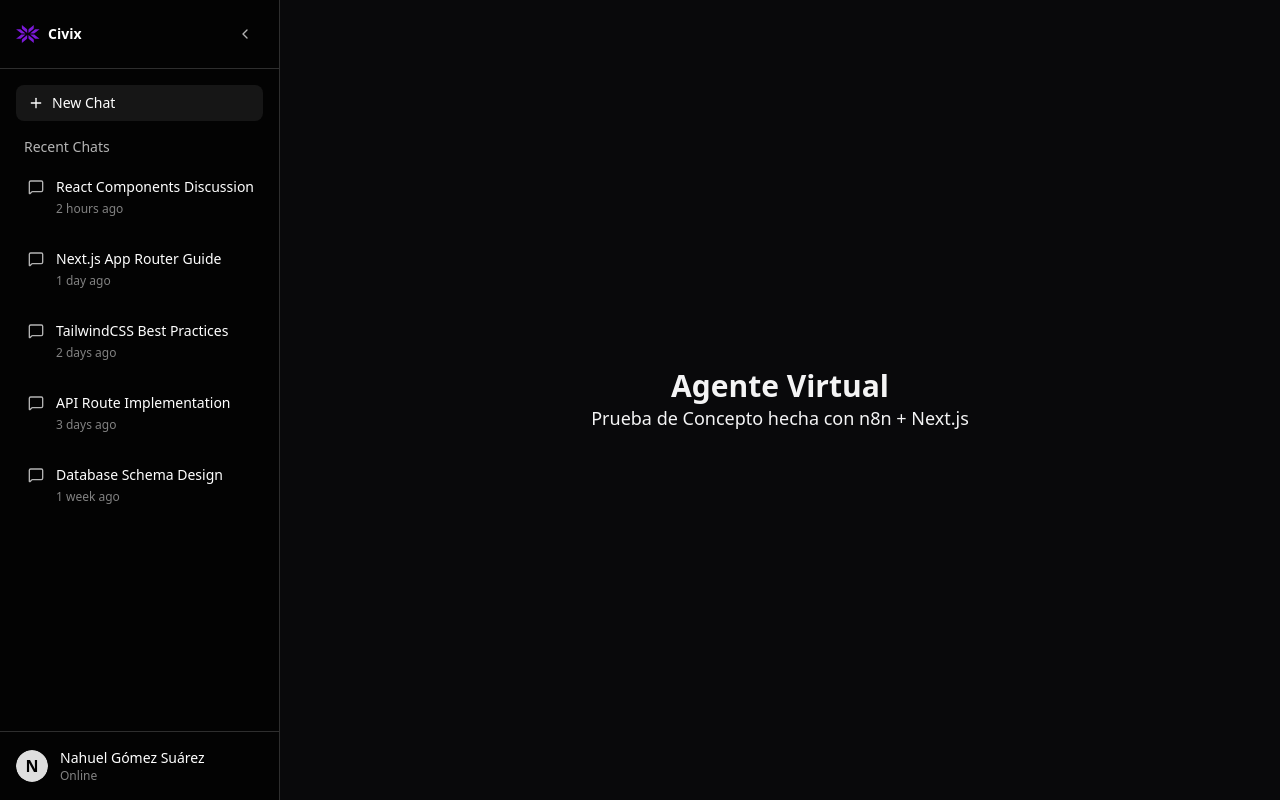
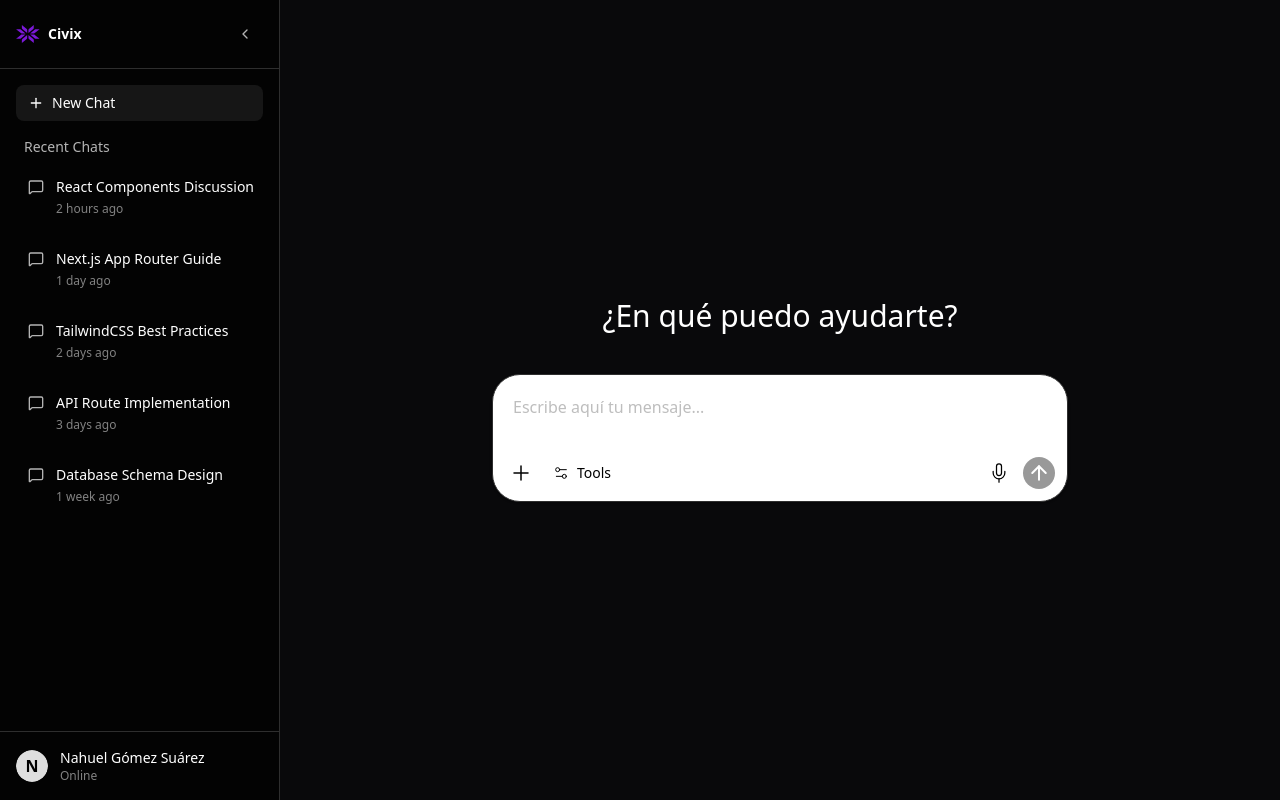
Before and after one commit to nahugomez/n8n-nextjs-poc, a Next.js app: page / in a window 1280 px wide. Built offline with nearby package versions, Linux system fonts and the light colour scheme.

Commit message:
feat: add prompt input component with image and voice support to home page

```diff
--- a/src/app/page.tsx
+++ b/src/app/page.tsx
@@ -1,8 +1,14 @@
+import { PromptBox } from "@/components/prompt-input/prompt-input";
+
 export default function Home() {
   return (
-    <div className="flex flex-col justify-center items-center h-screen w-screens">
-      <h1 className="text-3xl font-bold">Agente Virtual</h1>
-      <p className="text-lg">Prueba de Concepto hecha con n8n + Next.js</p>
+    <div className="flex flex-col justify-center items-center w-full h-screen">
+      <div className="flex flex-col gap-10 w-full max-w-xl">
+          <p className="text-3xl text-center text-white">
+            ¿En qué puedo ayudarte?
+        </p>
+          <PromptBox />
+      </div>
     </div>
   );
 }
--- a/src/components/prompt-input/prompt-input.tsx
+++ b/src/components/prompt-input/prompt-input.tsx
@@ -1,3 +1,5 @@
+"use client";
+
 import * as React from "react";
 import * as TooltipPrimitive from "@radix-ui/react-tooltip";
 import * as PopoverPrimitive from "@radix-ui/react-popover";
@@ -13,14 +15,14 @@ const TooltipContent = React.forwardRef<React.ElementRef<typeof TooltipPrimitive
 TooltipContent.displayName = TooltipPrimitive.Content.displayName;
 const Popover = PopoverPrimitive.Root;
 const PopoverTrigger = PopoverPrimitive.Trigger;
-const PopoverContent = React.forwardRef<React.ElementRef<typeof PopoverPrimitive.Content>, React.ComponentPropsWithoutRef<typeof PopoverPrimitive.Content>>(({ className, align = "center", sideOffset = 4, ...props }, ref) => ( <PopoverPrimitive.Portal><PopoverPrimitive.Content ref={ref} align={align} sideOffset={sideOffset} className={cn("z-50 w-64 rounded-xl bg-popover dark:bg-[#303030] p-2 text-popover-foreground dark:text-white shadow-md outline-none animate-in data-[state=open]:fade-in-0 data-[state=closed]:fade-out-0 data-[state=open]:zoom-in-95 data-[state=closed]:zoom-out-95 data-[side=bottom]:slide-in-from-top-2 data-[side=left]:slide-in-from-right-2 data-[side=right]:slide-in-from-left-2 data-[side=top]:slide-in-from-bottom-2", className)} {...props} /></PopoverPrimitive.Portal>));
+const PopoverContent = React.forwardRef<React.ElementRef<typeof PopoverPrimitive.Content>, React.ComponentPropsWithoutRef<typeof PopoverPrimitive.Content>>(({ className, align = "center", sideOffset = 4, ...props }, ref) => ( <PopoverPrimitive.Portal><PopoverPrimitive.Content ref={ref} align={align} sideOffset={sideOffset} className={cn("z-50 w-64 rounded-xl bg-popover p-2 text-popover-foreground shadow-md outline-none animate-in data-[state=open]:fade-in-0 data-[state=closed]:fade-out-0 data-[state=open]:zoom-in-95 data-[state=closed]:zoom-out-95 data-[side=bottom]:slide-in-from-top-2 data-[side=left]:slide-in-from-right-2 data-[side=right]:slide-in-from-left-2 data-[side=top]:slide-in-from-bottom-2", className)} {...props} /></PopoverPrimitive.Portal>));
 PopoverContent.displayName = PopoverPrimitive.Content.displayName;
 const Dialog = DialogPrimitive.Root;
 const DialogPortal = DialogPrimitive.Portal;
 const DialogTrigger = DialogPrimitive.Trigger;
 const DialogOverlay = React.forwardRef<React.ElementRef<typeof DialogPrimitive.Overlay>, React.ComponentPropsWithoutRef<typeof DialogPrimitive.Overlay>>(({ className, ...props }, ref) => ( <DialogPrimitive.Overlay ref={ref} className={cn("fixed inset-0 z-50 bg-black/60 backdrop-blur-sm data-[state=open]:animate-in data-[state=closed]:animate-out data-[state=closed]:fade-out-0 data-[state=open]:fade-in-0", className)} {...props} />));
 DialogOverlay.displayName = DialogPrimitive.Overlay.displayName;
-const DialogContent = React.forwardRef<React.ElementRef<typeof DialogPrimitive.Content>, React.ComponentPropsWithoutRef<typeof DialogPrimitive.Content>>(({ className, children, ...props }, ref) => ( <DialogPortal><DialogOverlay /><DialogPrimitive.Content ref={ref} className={cn("fixed left-[50%] top-[50%] z-50 grid w-full max-w-[90vw] md:max-w-[800px] translate-x-[-50%] translate-y-[-50%] gap-4 border-none bg-transparent p-0 shadow-none duration-300 data-[state=open]:animate-in data-[state=closed]:animate-out data-[state=closed]:fade-out-0 data-[state=open]:fade-in-0 data-[state=closed]:zoom-out-95 data-[state=open]:zoom-in-95", className)} {...props}><div className="relative bg-card dark:bg-[#303030] rounded-[28px] overflow-hidden shadow-2xl p-1">{children}<DialogPrimitive.Close className="absolute right-3 top-3 z-10 rounded-full bg-background/50 dark:bg-[#303030] p-1 hover:bg-accent dark:hover:bg-[#515151] transition-all"><XIcon className="h-5 w-5 text-muted-foreground dark:text-gray-200 hover:text-foreground dark:hover:text-white" /><span className="sr-only">Close</span></DialogPrimitive.Close></div></DialogPrimitive.Content></DialogPortal>));
+const DialogContent = React.forwardRef<React.ElementRef<typeof DialogPrimitive.Content>, React.ComponentPropsWithoutRef<typeof DialogPrimitive.Content>>(({ className, children, ...props }, ref) => ( <DialogPortal><DialogOverlay /><DialogPrimitive.Content ref={ref} className={cn("fixed left-[50%] top-[50%] z-50 grid w-full max-w-[90vw] md:max-w-[800px] translate-x-[-50%] translate-y-[-50%] gap-4 border-none bg-transparent p-0 shadow-none duration-300 data-[state=open]:animate-in data-[state=closed]:animate-out data-[state=closed]:fade-out-0 data-[state=open]:fade-in-0 data-[state=closed]:zoom-out-95 data-[state=open]:zoom-in-95", className)} {...props}><div className="relative bg-card rounded-[28px] overflow-hidden shadow-2xl p-1">{children}<DialogPrimitive.Close className="absolute top-3 right-3 z-10 p-1 rounded-full transition-all bg-background/50 hover:bg-accent"><XIcon className="w-5 h-5 text-muted-foreground hover:text-gray-500" /><span className="sr-only">Close</span></DialogPrimitive.Close></div></DialogPrimitive.Content></DialogPortal>));
 DialogContent.displayName = DialogPrimitive.Content.displayName;
 
 // --- SVG Icon Components ---
@@ -61,24 +63,24 @@ export const PromptBox = React.forwardRef<HTMLTextAreaElement, React.TextareaHTM
     const ActiveToolIcon = activeTool?.icon;
 
     return (
-      <div className={cn("flex flex-col rounded-[28px] p-2 shadow-sm transition-colors bg-white border dark:bg-[#303030] dark:border-transparent cursor-text", className)}>
+      <div className={cn("flex flex-col p-2 bg-white border shadow-sm transition-colors cursor-text rounded-[28px]", className)}>
         <input type="file" ref={fileInputRef} onChange={handleFileChange} className="hidden" accept="image/*"/>
 
-        {imagePreview && ( <Dialog open={isImageDialogOpen} onOpenChange={setIsImageDialogOpen}> <div className="relative mb-1 w-fit rounded-[1rem] px-1 pt-1"> <button type="button" className="transition-transform" onClick={() => setIsImageDialogOpen(true)}> <img src={imagePreview} alt="Image preview" className="h-14.5 w-14.5 rounded-[1rem]" /> </button> <button onClick={handleRemoveImage} className="absolute right-2 top-2 z-10 flex h-4 w-4 items-center justify-center rounded-full bg-white/50 dark:bg-[#303030] text-black dark:text-white transition-colors hover:bg-accent dark:hover:bg-[#515151]" aria-label="Remove image"> <XIcon className="h-4 w-4" /> </button> </div> <DialogContent> <img src={imagePreview} alt="Full size preview" className="w-full max-h-[95vh] object-contain rounded-[24px]" /> </DialogContent> </Dialog> )}
+        {imagePreview && ( <Dialog open={isImageDialogOpen} onOpenChange={setIsImageDialogOpen}> <div className="relative mb-1 w-fit rounded-[1rem] px-1 pt-1"> <button type="button" className="transition-transform" onClick={() => setIsImageDialogOpen(true)}> <img src={imagePreview} alt="Image preview" className="h-14.5 w-14.5 rounded-[1rem]" /> </button> <button onClick={handleRemoveImage} className="flex absolute top-2 right-2 z-10 justify-center items-center w-4 h-4 text-black rounded-full transition-colors bg-white/50 hover:bg-accent" aria-label="Remove image"> <XIcon className="w-4 h-4" /> </button> </div> <DialogContent> <img src={imagePreview} alt="Full size preview" className="w-full max-h-[95vh] object-contain rounded-[24px]" /> </DialogContent> </Dialog> )}
 
-        <textarea ref={internalTextareaRef} rows={1} value={value} onChange={handleInputChange} placeholder="Message..." className="custom-scrollbar w-full resize-none border-0 bg-transparent p-3 text-foreground dark:text-white placeholder:text-muted-foreground dark:placeholder:text-gray-300 focus:ring-0 focus-visible:outline-none min-h-12" {...props} />
+        <textarea ref={internalTextareaRef} rows={1} value={value} onChange={handleInputChange} placeholder="Escribe aquí tu mensaje..." className="p-3 w-full text-black bg-transparent border-0 resize-none custom-scrollbar placeholder:text-muted-foreground focus:ring-0 focus-visible:outline-none min-h-12" {...props} />
 
         <div className="mt-0.5 p-1 pt-0">
           <TooltipProvider delayDuration={100}>
-            <div className="flex items-center gap-2">
-              <Tooltip> <TooltipTrigger asChild><button type="button" onClick={handlePlusClick} className="flex h-8 w-8 items-center justify-center rounded-full text-foreground dark:text-white transition-colors hover:bg-accent dark:hover:bg-[#515151] focus-visible:outline-none"><PlusIcon className="h-6 w-6" /><span className="sr-only">Attach image</span></button></TooltipTrigger> <TooltipContent side="top" showArrow={true}><p>Attach image</p></TooltipContent> </Tooltip>
+            <div className="flex gap-2 items-center">
+              <Tooltip> <TooltipTrigger asChild><button type="button" onClick={handlePlusClick} className="flex justify-center items-center w-8 h-8 text-black rounded-full transition-colors hover:bg-accent focus-visible:outline-none"><PlusIcon className="w-6 h-6" /><span className="sr-only">Attach image</span></button></TooltipTrigger> <TooltipContent side="top" showArrow={true}><p>Attach image</p></TooltipContent> </Tooltip>
 
               <Popover open={isPopoverOpen} onOpenChange={setIsPopoverOpen}>
                 <Tooltip>
                   <TooltipTrigger asChild>
                     <PopoverTrigger asChild>
-                      <button type="button" className="flex h-8 items-center gap-2 rounded-full p-2 text-sm text-foreground dark:text-white transition-colors hover:bg-accent dark:hover:bg-[#515151] focus-visible:outline-none focus-visible:ring-ring">
-                        <Settings2Icon className="h-4 w-4" />
+                      <button type="button" className="flex gap-2 items-center p-2 h-8 text-sm text-black rounded-full transition-colors hover:bg-accent focus-visible:outline-none focus-visible:ring-ring">
+                        <Settings2Icon className="w-4 h-4" />
                         {!selectedTool && 'Tools'}
                       </button>
                     </PopoverTrigger>
@@ -87,28 +89,28 @@ export const PromptBox = React.forwardRef<HTMLTextAreaElement, React.TextareaHTM
                 </Tooltip>
                 <PopoverContent side="top" align="start">
                   <div className="flex flex-col gap-1">
-                    {toolsList.map(tool => ( <button key={tool.id} onClick={() => { setSelectedTool(tool.id); setIsPopoverOpen(false); }} className="flex w-full items-center gap-2 rounded-md p-2 text-left text-sm hover:bg-accent dark:hover:bg-[#515151]"> <tool.icon className="h-4 w-4" /> <span>{tool.name}</span> {tool.extra && <span className="ml-auto text-xs text-muted-foreground dark:text-gray-400">{tool.extra}</span>} </button> ))}
+                    {toolsList.map(tool => ( <button key={tool.id} onClick={() => { setSelectedTool(tool.id); setIsPopoverOpen(false); }} className="flex gap-2 items-center p-2 w-full text-sm text-left text-white rounded-md hover:bg-accent hover:text-black"> <tool.icon className="w-4 h-4" /> <span>{tool.name}</span> {tool.extra && <span className="ml-auto text-xs text-muted-foreground">{tool.extra}</span>} </button> ))}
                   </div>
                 </PopoverContent>
               </Popover>
 
               {activeTool && (
                 <>
-                  <div className="h-4 w-px bg-border dark:bg-gray-600" />
-                  <button onClick={() => setSelectedTool(null)} className="flex h-8 items-center gap-2 rounded-full px-2 text-sm dark:hover:bg-[#3b4045] hover:bg-accent cursor-pointer dark:text-[#99ceff] text-[#2294ff] transition-colors flex-row items-center justify-center">
-                    {ActiveToolIcon && <ActiveToolIcon className="h-4 w-4" />}
+                  <div className="w-px h-4 bg-border" />
+                  <button onClick={() => setSelectedTool(null)} className="flex h-8 gap-2 rounded-full px-2 text-sm hover:bg-accent cursor-pointer text-[#2294ff] transition-colors flex-row items-center justify-center">
+                    {ActiveToolIcon && <ActiveToolIcon className="w-4 h-4" />}
                     {activeTool.shortName}
-                    <XIcon className="h-4 w-4" />
+                    <XIcon className="w-4 h-4" />
                   </button>
                 </>
               )}
 
               {/* MODIFIED: Right-aligned buttons container */}
-              <div className="ml-auto flex items-center gap-2">
+              <div className="flex gap-2 items-center ml-auto">
                 <Tooltip>
                   <TooltipTrigger asChild>
-                    <button type="button" className="flex h-8 w-8 items-center justify-center rounded-full text-foreground dark:text-white transition-colors hover:bg-accent dark:hover:bg-[#515151] focus-visible:outline-none">
-                      <MicIcon className="h-5 w-5" />
+                    <button type="button" className="flex justify-center items-center w-8 h-8 text-black rounded-full transition-colors hover:bg-accent focus-visible:outline-none">
+                      <MicIcon className="w-5 h-5" />
                       <span className="sr-only">Record voice</span>
                     </button>
                   </TooltipTrigger>
@@ -117,8 +119,8 @@ export const PromptBox = React.forwardRef<HTMLTextAreaElement, React.TextareaHTM
 
                 <Tooltip>
                   <TooltipTrigger asChild>
-                    <button type="submit" disabled={!hasValue} className="flex h-8 w-8 items-center justify-center rounded-full text-sm font-medium transition-colors focus-visible:outline-none focus-visible:ring-2 focus-visible:ring-ring disabled:pointer-events-none bg-black text-white hover:bg-black/80 dark:bg-white dark:text-black dark:hover:bg-white/80 disabled:bg-black/40 dark:disabled:bg-[#515151]">
-                      <SendIcon className="h-6 w-6 text-bold" />
+                    <button type="submit" disabled={!hasValue} className="flex justify-center items-center w-8 h-8 text-sm font-medium text-white bg-black rounded-full transition-colors focus-visible:outline-none focus-visible:ring-2 focus-visible:ring-ring disabled:pointer-events-none hover:bg-black/80 disabled:bg-black/40">
+                      <SendIcon className="w-6 h-6 text-bold" />
                       <span className="sr-only">Send message</span>
                     </button>
                   </TooltipTrigger>
```
